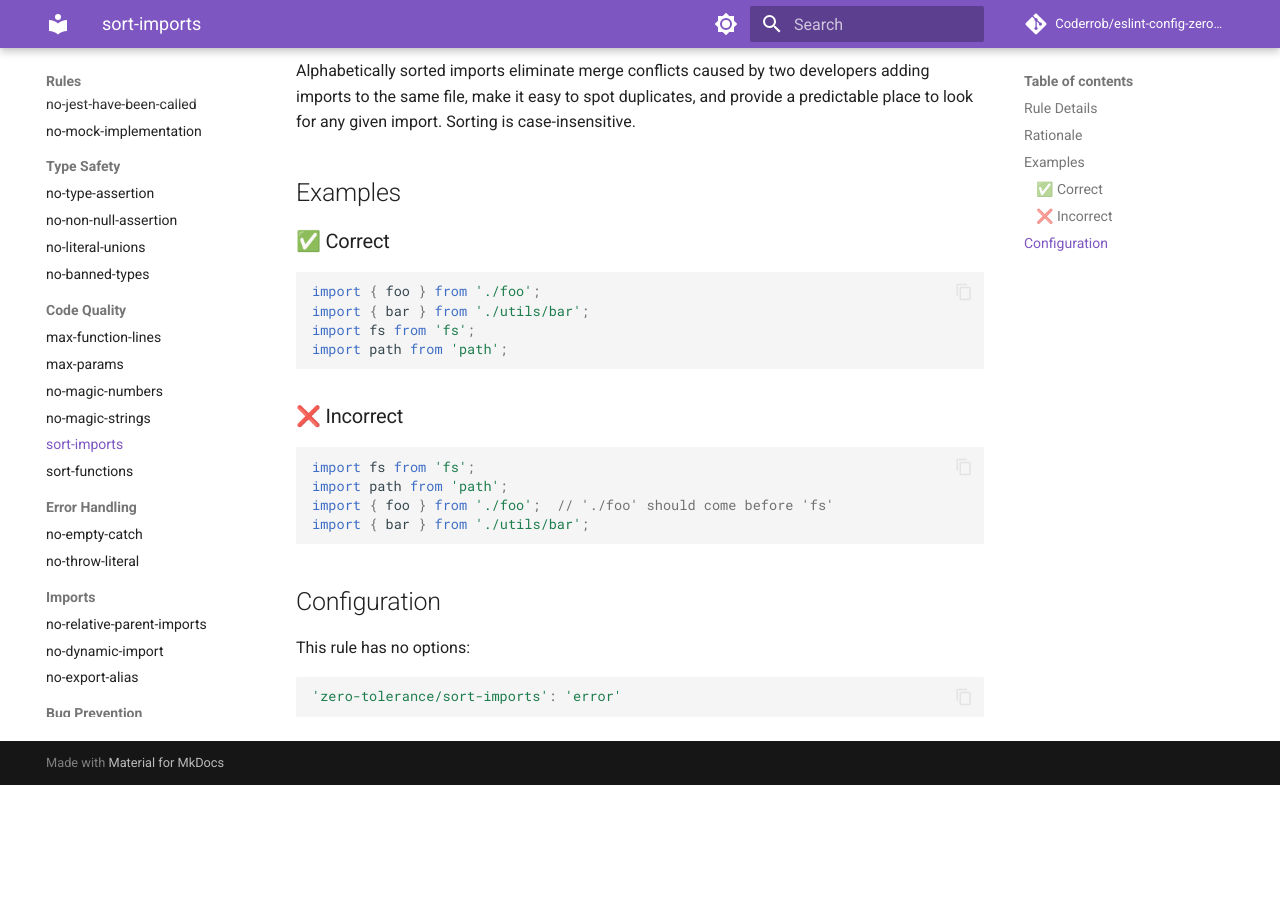
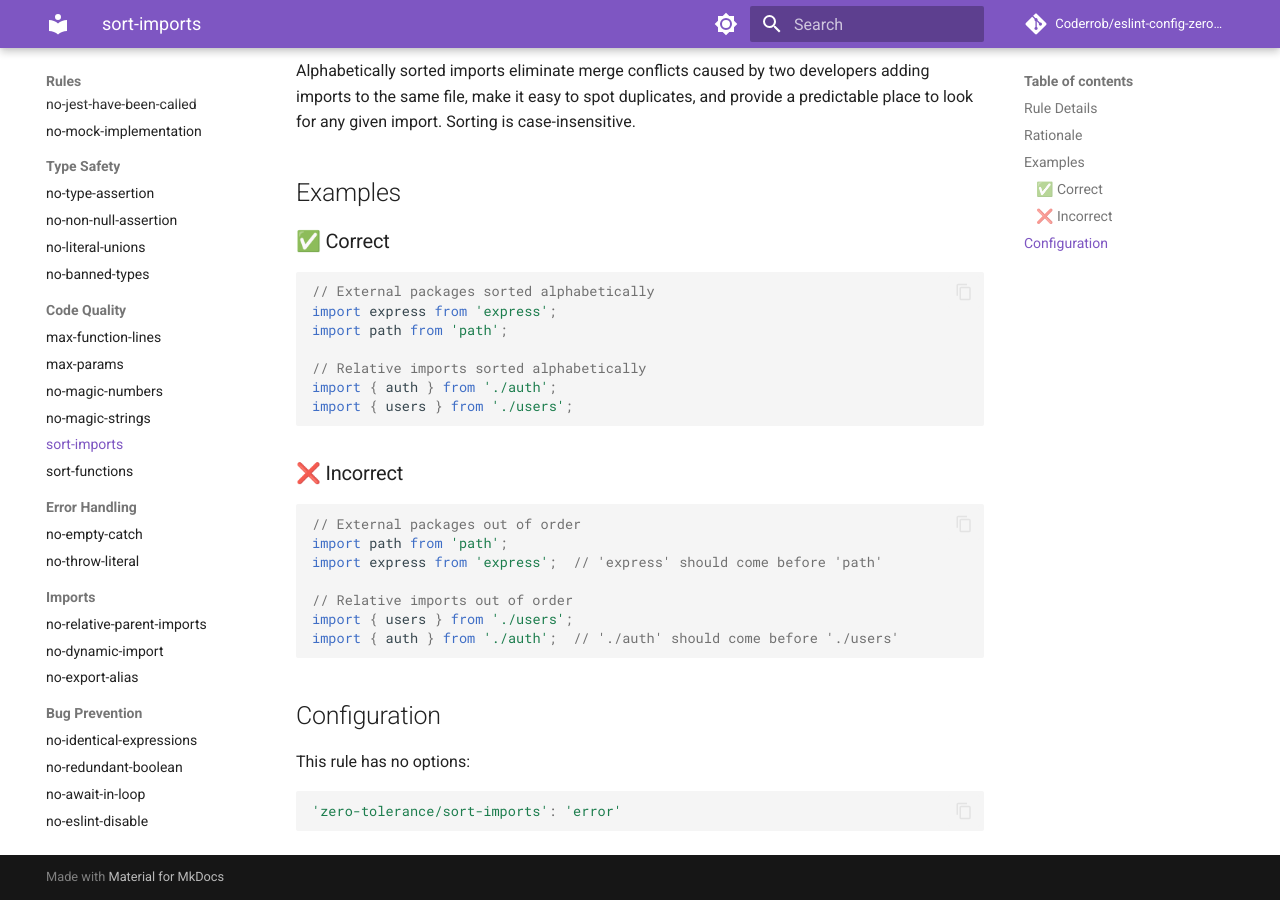
Before and after one commit to Coderrob/eslint-config-zero-tolerance, an MkDocs documentation site: the page built from docs/rules/sort-imports.md, in a window 1280 px wide and 900 px high, scrolled down 555 px. Built offline with MkDocs 1.6.1 and Material for MkDocs 9.7.7, drawn with Linux system fonts in a browser that asks for light colours; comment, search, counter and statistics services are not loaded; before the commit the page ends 1340 px from its top, so only the background shows below that.

Commit message:
docs: fix sort-imports examples to follow external → sibling conventional order
Co-authored-by: Coderrob <7213776+Coderrob@users.noreply.github.com>

````diff
--- a/docs/rules/sort-imports.md
+++ b/docs/rules/sort-imports.md
@@ -19,19 +19,25 @@ Alphabetically sorted imports eliminate merge conflicts caused by two developers
 ### ✅ Correct
 
 ```typescript
-import { foo } from './foo';
-import { bar } from './utils/bar';
-import fs from 'fs';
+// External packages sorted alphabetically
+import express from 'express';
 import path from 'path';
+
+// Relative imports sorted alphabetically
+import { auth } from './auth';
+import { users } from './users';
 ```
 
 ### ❌ Incorrect
 
 ```typescript
-import fs from 'fs';
+// External packages out of order
 import path from 'path';
-import { foo } from './foo';  // './foo' should come before 'fs'
-import { bar } from './utils/bar';
+import express from 'express';  // 'express' should come before 'path'
+
+// Relative imports out of order
+import { users } from './users';
+import { auth } from './auth';  // './auth' should come before './users'
 ```
 
 ## Configuration
````
